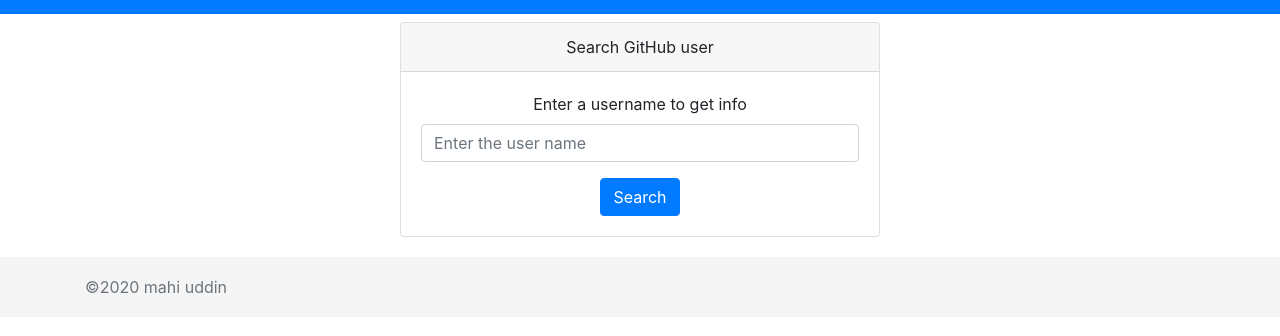
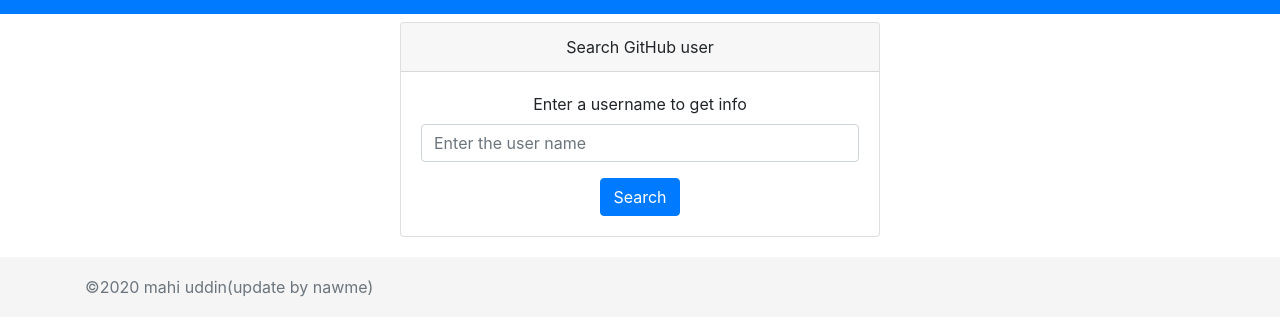
Before and after one commit to mahiuddin/javascript-githubuserfinder, a plain HTML site: page index.html in a window 1280 px wide. Shown: the part 42-378 px from the top of the page. Drawn offline with nearby package versions, Linux system fonts and the light colour scheme.

Commit message:
footer updated

```diff
--- a/index.html
+++ b/index.html
@@ -38,7 +38,7 @@
     <div id="showProfile"></div>
     <footer class="footer">
         <div class="container">
-            <span class="text-muted">&copy;2020 mahi uddin</span>
+            <span class="text-muted">&copy;2020 mahi uddin(update by nawme)</span>
         </div>
     </footer>
 
```
